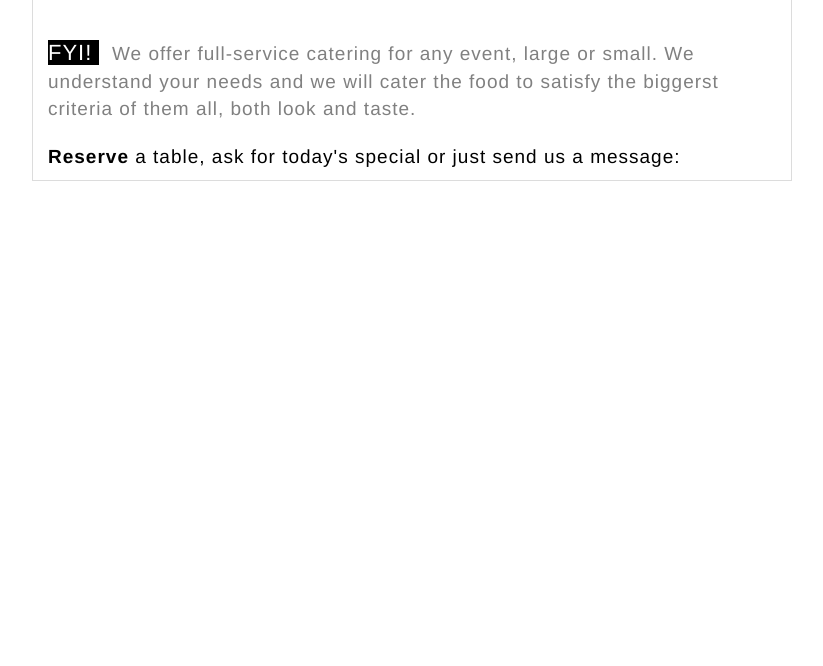
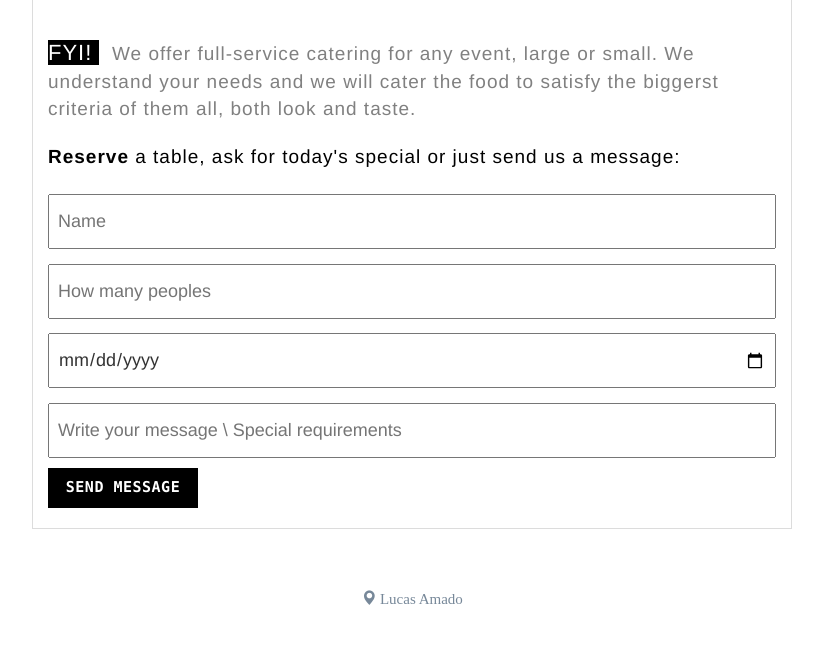
Before and after one commit to LucasKaon/Coffee_Web, a plain HTML site: page index.html in a window 1280 px wide. Shown: the part 3678-4344 px from the top of the page, without its empty margins (228-1051 px from the left). Before the commit the page ends 3859 px from the top, so only its background shows below. Drawn offline with Linux system fonts and the light colour scheme.

Commit message:
Criacao de formulario, customizacao, criacao de rodape

```diff
--- a/estilo/style.css
+++ b/estilo/style.css
@@ -103,6 +103,35 @@
 	border: 1px solid #DCDCDC;
 }
 
+.custom-form{
+	width: 100%;
+	height: 55px;
+	margin-top: 2%;
+	font-size: 18px;
+	padding: 8px;
+}
+
+.btn-form{
+	width: 150px;
+	height: 40px;
+	text-transform: uppercase;
+	background-color: black;
+	font-size: 15px;
+	letter-spacing: 0.5px;
+	font-family: "Lucida Console", Monospace;
+	color: white;
+	font-weight: bold;
+	margin-top: 10px;
+	border: none;
+	margin-bottom: 20px;
+}
+
+.btn-form:hover{
+	transition: 0.5;
+	background-color: #D3D3D3;
+	color: black;
+}
+
 
 /*	TIPOGRAFIA*/
 
@@ -145,3 +174,12 @@ p{
 	padding-top: 10px;
 	letter-spacing: 1px;
 }
+
+.copyright{
+	text-align: center;
+	font-size: 15px;
+	font-family: "Bookman Old Style";
+	color: #778899;
+	margin-top: 5%;
+	margin-bottom: 5%;
+}
--- a/index.html
+++ b/index.html
@@ -12,7 +12,10 @@
 		    	<link rel="stylesheet" href="estilo/style.css">
 
 		    <!-- JavaScript -->
-		    	<script src="js/javascript.js"></script>
+		    	<script src="js/javascript.js">
+
+
+		    	</script>
 
 
 
@@ -206,8 +209,12 @@
 
 						<form method="post" action="validar.php">
 
+							<input type="name" class="custom-form" name="Name" placeholder="Name" required="">
+							<input type="number" class="custom-form" name="Quantidade" placeholder="How many peoples" required="">
+							<input type="date" class="custom-form" name="Data" required="">
+							<input type="text" maxlength="400" class="custom-form" name="Message" placeholder="Write your message \ Special requirements" required="">
 
-
+							<input type="submit" class="btn-form" name="Submeter" value="Send Message">
 						</form>
 
 					</div>
@@ -216,7 +223,24 @@
 					<!-- END CONTACT FORM -->
 
 				</div>
+
+				<div class="col-md-12">
+
+					<footer>
+						<p class="copyright"><span class="glyphicon glyphicon glyphicon-map-marker"></span> Lucas Amado</p>
+						<!--
+								glyphicon glyphicon-qrcode
+								glyphicon glyphicon-user
+								glyphicon glyphicon-map-marker
+								glyphicon glyphicon-console
+
+						-->
+					</footer>
+
+				</div>
+
 		</div>
+		<!-- END CONTAINER -->
 
 	</body>
 </html>
```
